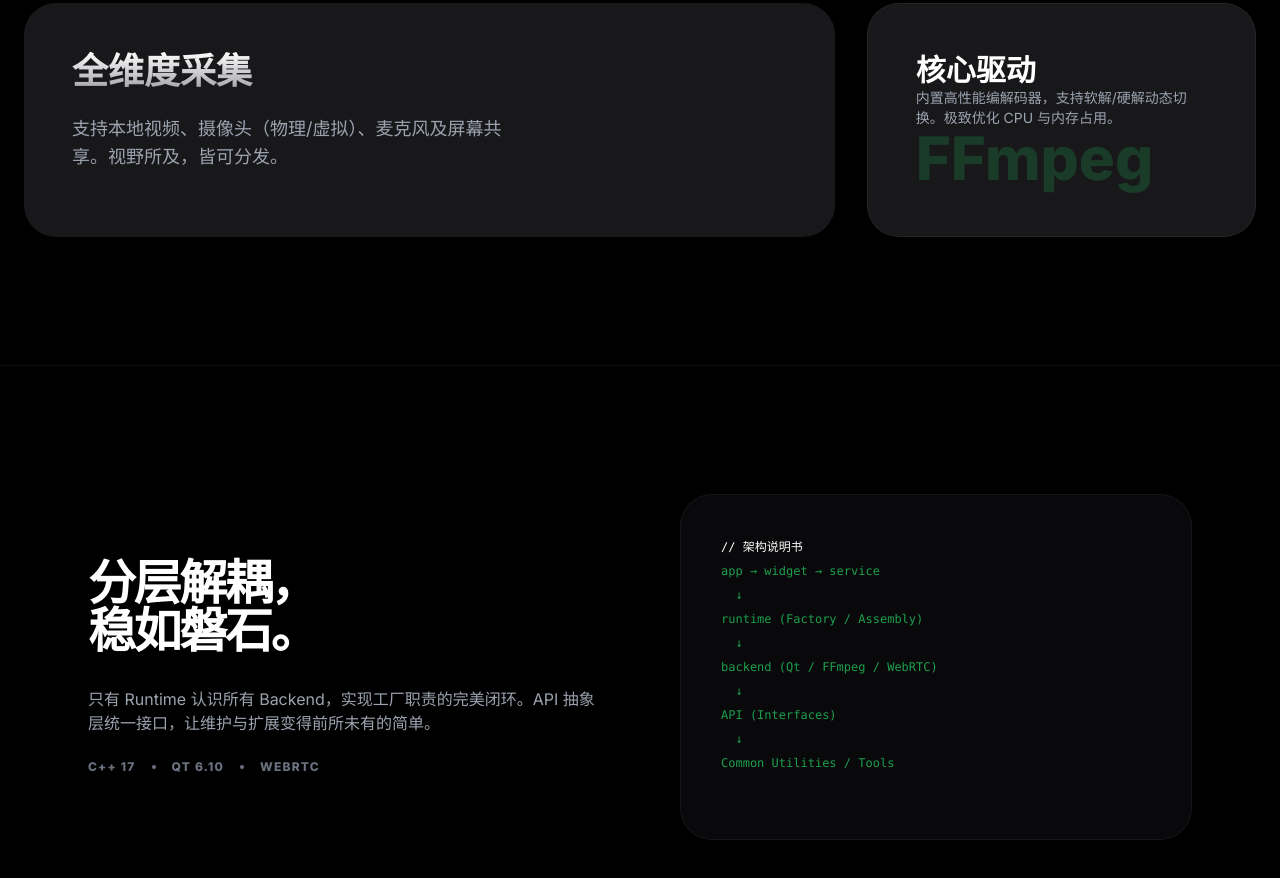
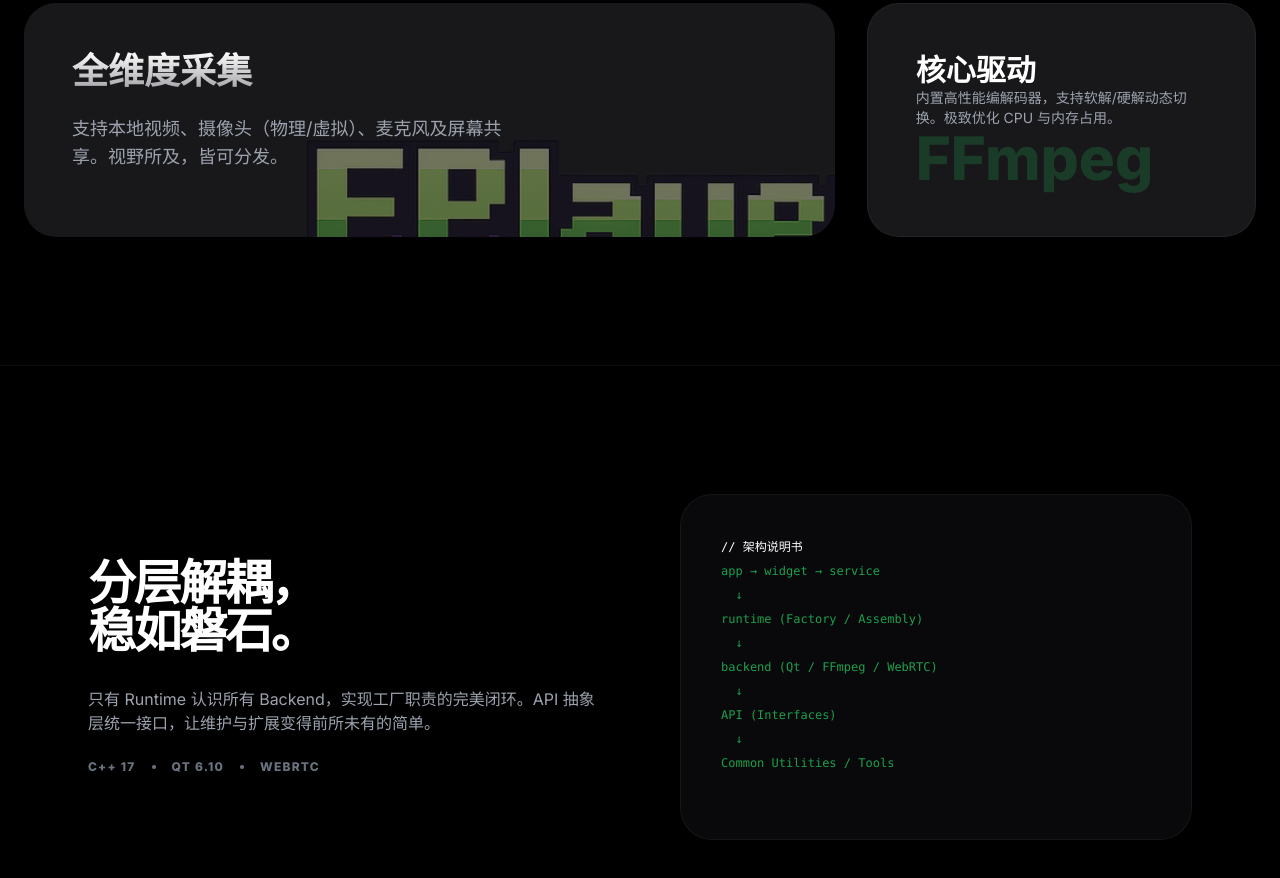
Before and after one commit to chunyujin295/FPlayer-WebSite, a plain HTML site: page index.html in a window 1280 px wide. Shown: the part 2369-3247 px from the top of the page. Drawn offline with nearby package versions, Linux system fonts and the light colour scheme.

Commit message:
解决移动端网页的bug

```diff
--- a/index.html
+++ b/index.html
@@ -333,7 +333,7 @@
                     <h3 class="text-4xl font-bold mb-6 text-gradient">全维度采集</h3>
                     <p class="text-gray-400 text-lg max-w-md">支持本地视频、摄像头（物理/虚拟）、麦克风及屏幕共享。视野所及，皆可分发。</p>
                 </div>
-                <img src="./doc/img/icons/desktop_ui.png"
+                <img src="./doc/img/icons/LOGO_WORD_CUTED.png"
                     class="absolute -right-20 -bottom-20 w-3/4 opacity-40 group-hover:opacity-100 group-hover:-translate-y-4 transition-all duration-700"
                     alt="UI">
             </div>
```
